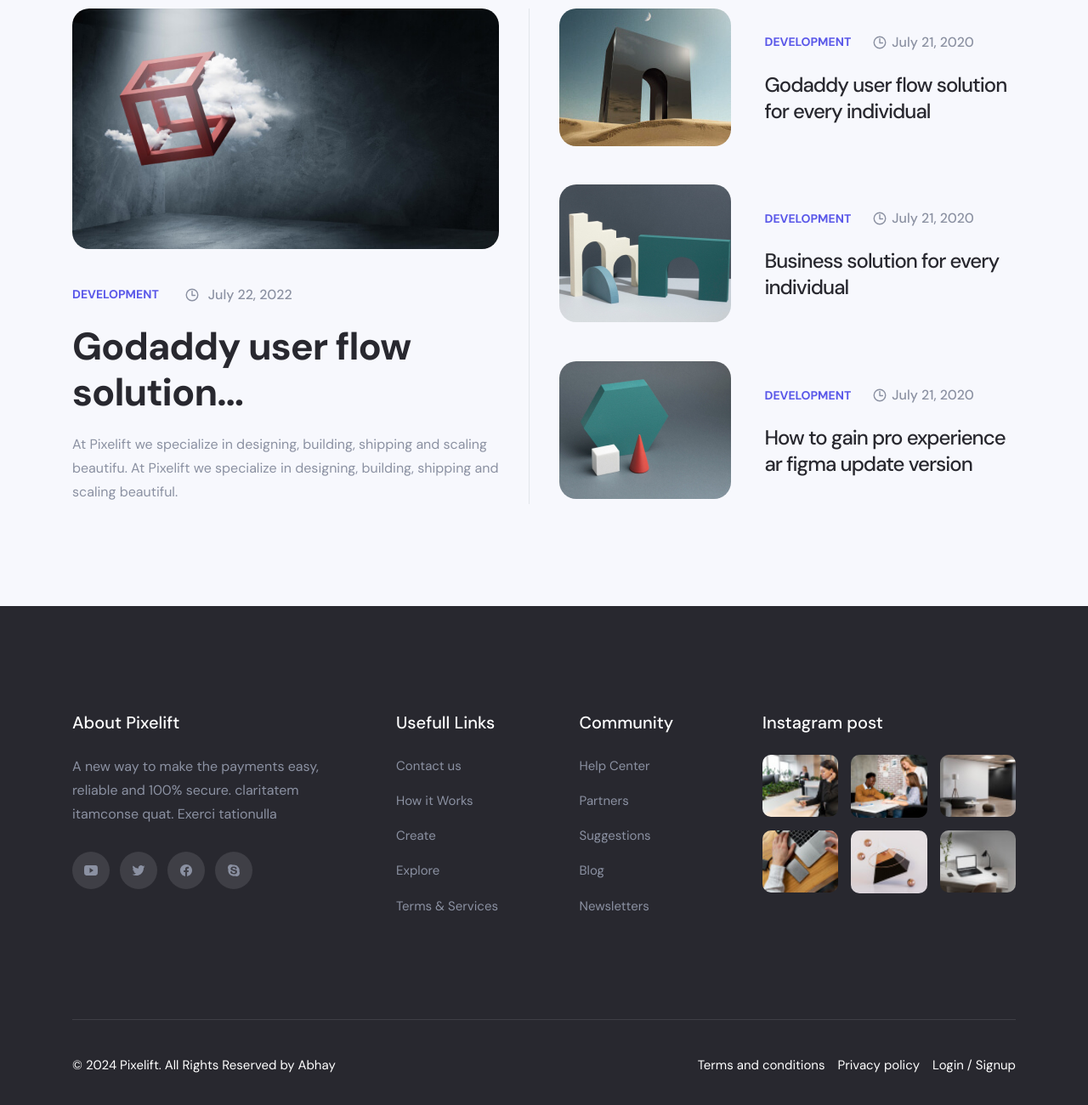
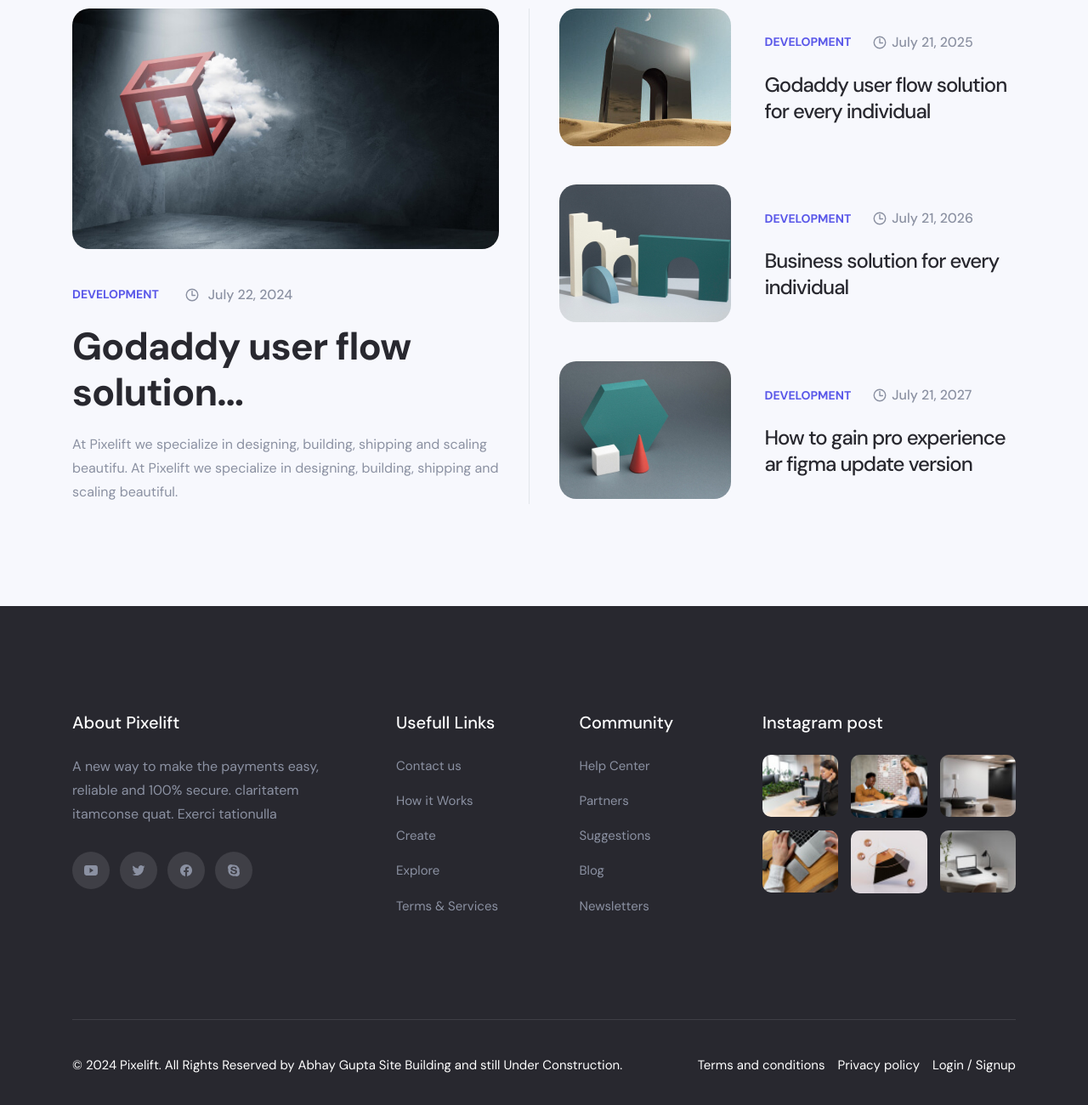
Before and after one commit to Abs6187/Pixelift, a plain HTML site: page index.html in a window 1280 px wide. Shown: the part 4944-6244 px from the top of the page at 85% size. Drawn offline with nearby package versions, Linux system fonts and the light colour scheme.

Commit message:
Update index.html
Just Refers the Site Contents and updated few anamoly

```diff
--- a/index.html
+++ b/index.html
@@ -601,7 +601,7 @@
                     <a href="#" class="publish-date">
                       <ion-icon name="time-outline" aria-hidden="true"></ion-icon>
 
-                      <span class="span">July 22, 2022</span>
+                      <span class="span">July 22, 2024</span>
                     </a>
                   </div>
 
@@ -636,7 +636,7 @@
                     <a href="#" class="publish-date">
                       <ion-icon name="time-outline" aria-hidden="true"></ion-icon>
 
-                      <span class="span">July 21, 2020</span>
+                      <span class="span">July 21, 2025</span>
                     </a>
                   </div>
 
@@ -665,7 +665,7 @@
                     <a href="#" class="publish-date">
                       <ion-icon name="time-outline" aria-hidden="true"></ion-icon>
 
-                      <span class="span">July 21, 2020</span>
+                      <span class="span">July 21, 2026</span>
                     </a>
                   </div>
 
@@ -694,7 +694,7 @@
                     <a href="#" class="publish-date">
                       <ion-icon name="time-outline" aria-hidden="true"></ion-icon>
 
-                      <span class="span">July 21, 2020</span>
+                      <span class="span">July 21, 2027</span>
                     </a>
                   </div>
 
@@ -931,7 +931,7 @@
       <div class="footer-bottom">
 
         <p class="copyright">
-          &copy; 2024 Pixelift. All Rights Reserved by Abhay
+          &copy; 2024 Pixelift. All Rights Reserved by Abhay Gupta Site Building and still Under Construction.
         </p>
 
         <ul class="footer-bottom-list">
```
